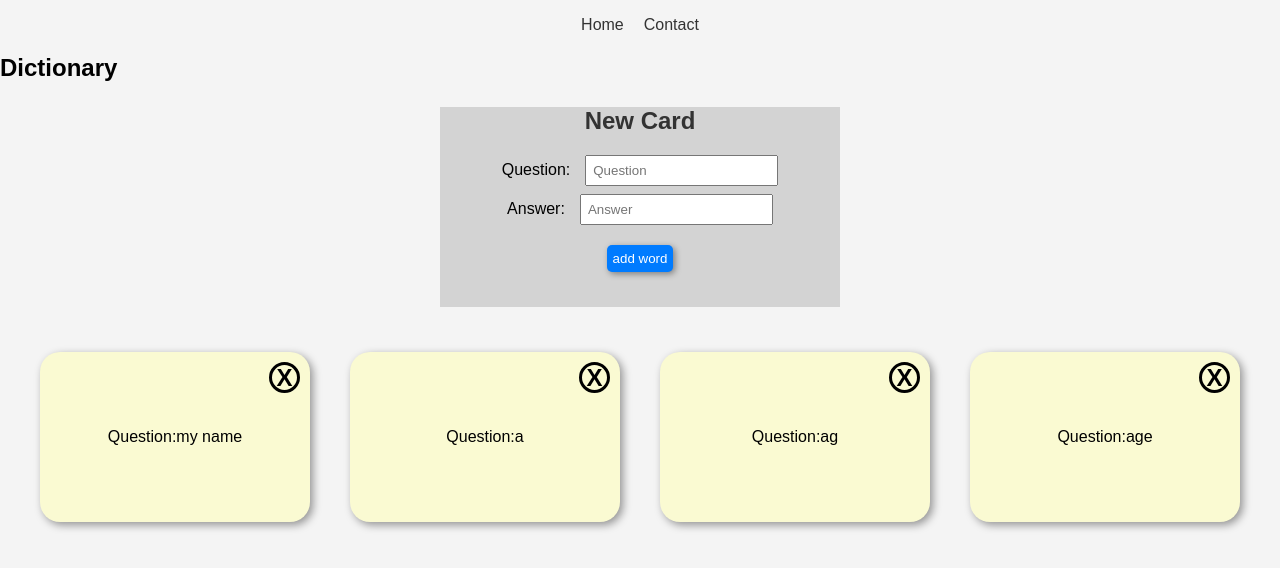
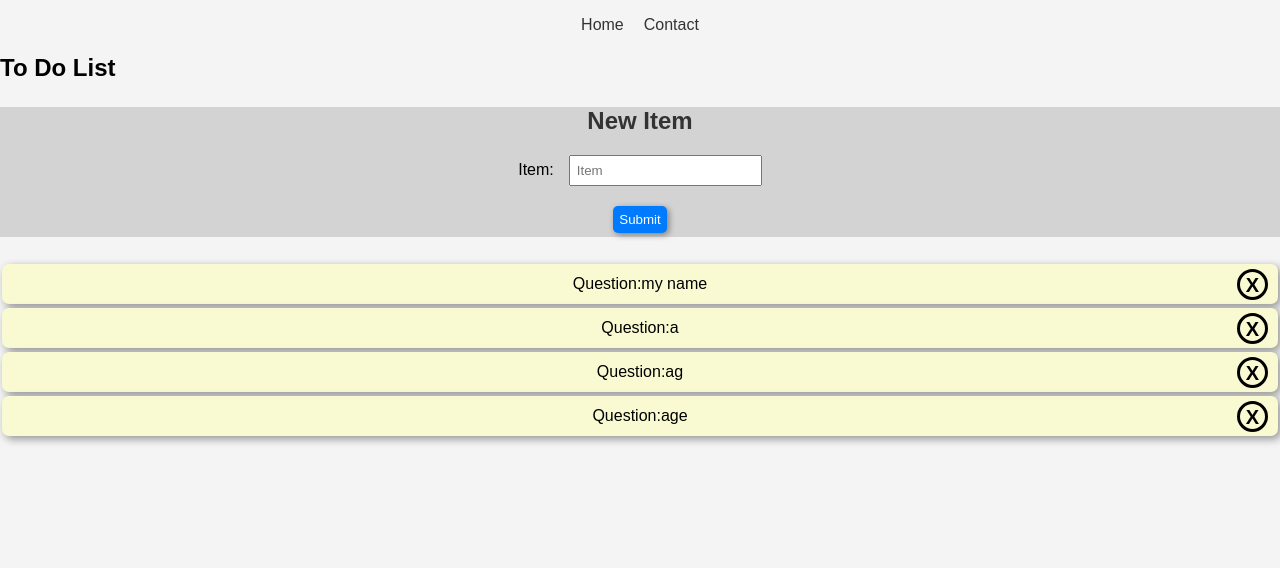
Before and after one commit to mwhitlow83/assignment_3, a React (Create React App) app: page / in a window 1280 px wide. Shown: the top 568 px of the page. Built offline with nearby package versions, Linux system fonts and the light colour scheme.

Commit message:
css styling

```diff
--- a/src/wildcard/Appw.js
+++ b/src/wildcard/Appw.js
@@ -26,7 +26,7 @@ const deleteWord = (front) => {
 
   return (
     <div className="App">
-    <h1 className="app-header" >Dictionary</h1>
+    <h1 className="app-header" >To Do List</h1>
         <main>
             <WordForm addWord={addWord} />
            <CardsContainer words={words} deleteWord={deleteWord} />
--- a/src/wildcard/components/WordCard.css
+++ b/src/wildcard/components/WordCard.css
@@ -1,13 +1,13 @@
 
 .word-card{
 box-shadow: 3px 3px 8px rgb(0, 0, 0,.4);
-border-radius: 20px;
-margin: 20px;
+border-radius: 7px;
+margin: 2px;
 padding: 10px;
 background-color: lightgoldenrodyellow;
 display: inline-block;
-width: 250px;
-height: 150px;
+width: 100%;
+height: 20px;
 display: flex;
 flex-direction: column;
 justify-content: center;
@@ -18,15 +18,15 @@ position: relative;
 
 .delete-card{
 font-weight: bold;
-font-size: 24px;
+font-size: 20px;
 border: 3px solid black;
 border-radius: 50%;
 position: absolute;
 right: 10px;
-top: 10px;
+top: 5px;
 width: 25px;
 height: 25px;
-line-height: 25px;
+line-height: 27px;
 text-align: center;
 
 }
--- a/src/wildcard/components/WordForm/WordForm.css
+++ b/src/wildcard/components/WordForm/WordForm.css
@@ -1,6 +1,6 @@
 .card-form{
-width: 400px;
-height: 200px;
+width: 100%;
+height: 130px;
 background-color: lightgrey;
 margin: 25px auto;
 text-align: center;
--- a/src/wildcard/components/WordForm/WordForm.jsx
+++ b/src/wildcard/components/WordForm/WordForm.jsx
@@ -6,37 +6,31 @@ export default function WordForm({ addWord }) {
   const handleSubmit = (e) => {
     e.preventDefault();
    const qfield = document.querySelector('[name=q]');
-   const afield = document.querySelector('[name=a]');
+
 
     const qvalue = qfield.value;
-    const avalue = afield.value;
+
 
     qfield.value = '';
-    afield.value = '';
 
-    alert(`${qvalue} - ${avalue}`);
 
-    addWord(qvalue, avalue);
+    alert(`${qvalue}` );
+
+    addWord(qvalue);
 
   }
 
   return (
     <section className="card-form">
-  <h2>New Card</h2>
+  <h2>New Item</h2>
   <form actionm="#" method="get" onSubmit={handleSubmit}>
     <div className="form-row">
       <label>
-        Question:</label>
-        <input type="text" name="q" placeholder="Question" />
-    </div>
-    <div className="form-row">
-      <label>
-        Answer:</label>
-        <input type="text" name="a" placeholder="Answer" />
-
+        Item:</label>
+        <input type="text" name="q" placeholder="Item" />
     </div>
     <div>
-      <button type="submit" >add word</button>
+      <button type="submit" >Submit</button>
     </div>
   </form>
       </section>
```
